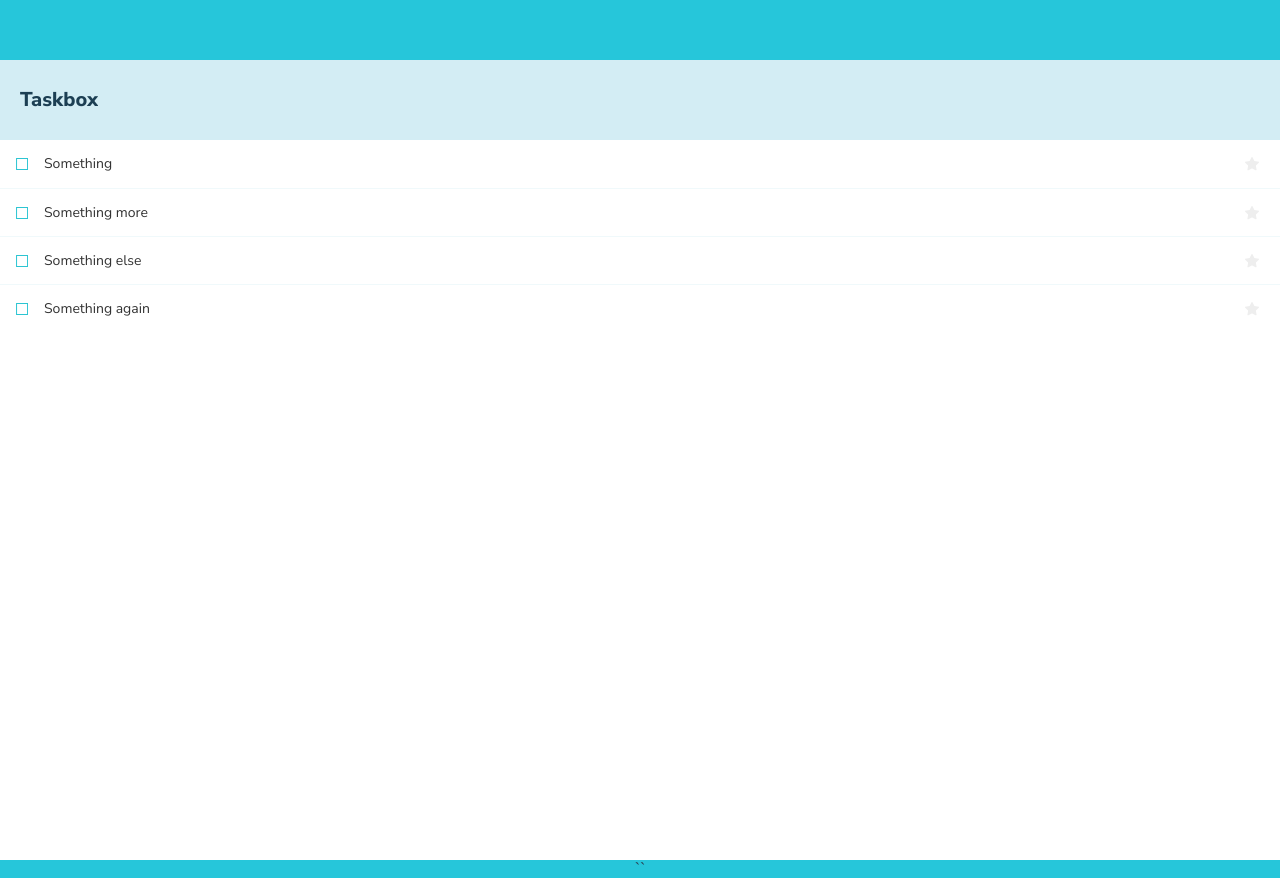
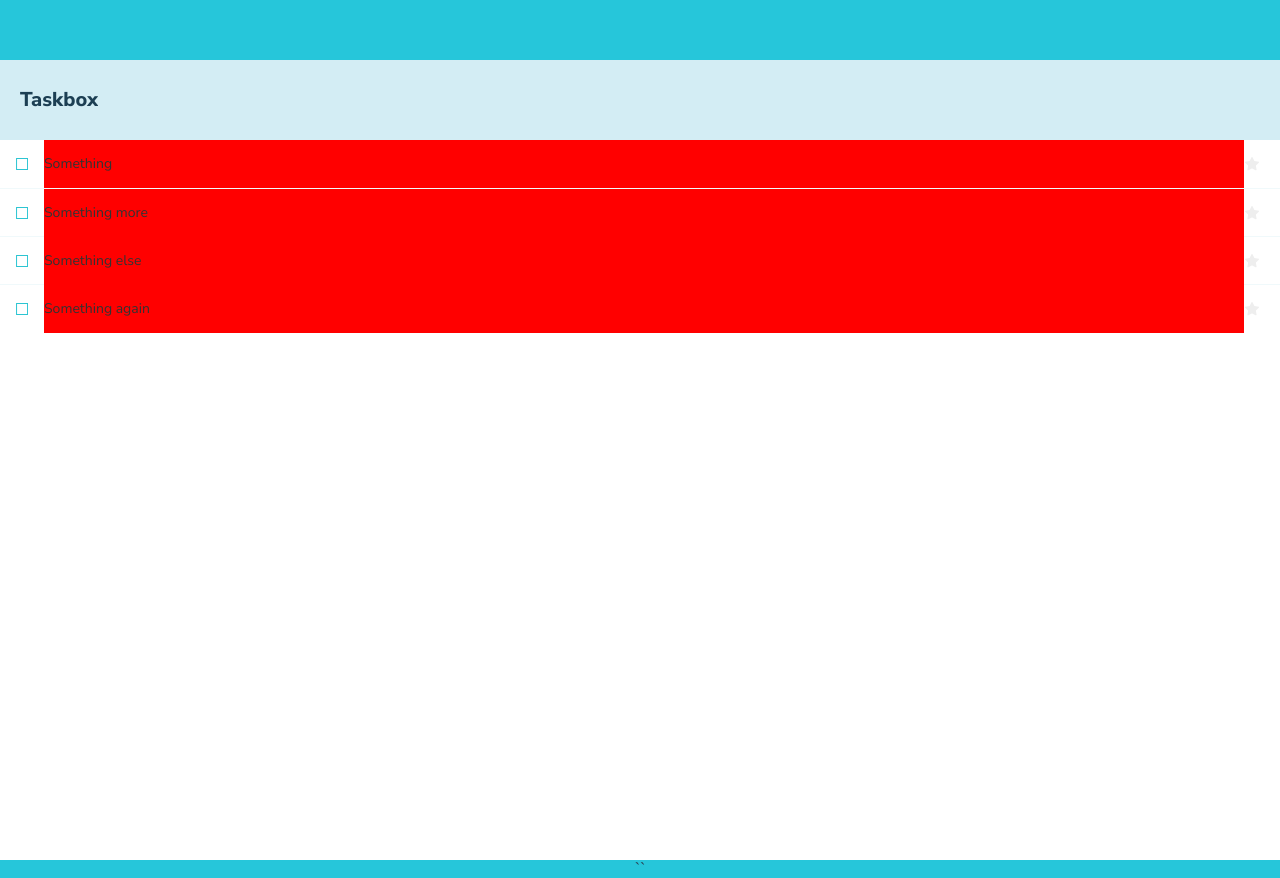
Before and after one commit to 747adam/testStorybook, a Vue app: page / in a window 1280 px wide. Built offline with nearby package versions, Linux system fonts and the light colour scheme.

Commit message:
change task background to red

```diff
--- a/src/components/Task.vue
+++ b/src/components/Task.vue
@@ -5,7 +5,7 @@
       <span class="checkbox-custom" @click="$emit('archive-task', task.id)" />
     </label>
     <div class="title">
-      <input type="text" :value="task.title" readonly placeholder="Input title" />
+      <input type="text" :value="task.title" readonly placeholder="Input title" style="background: red;" />
     </div>
 
     <div class="actions">
```
Also changed, not shown: 1 other file (tests, documents, lock files or other folders).
